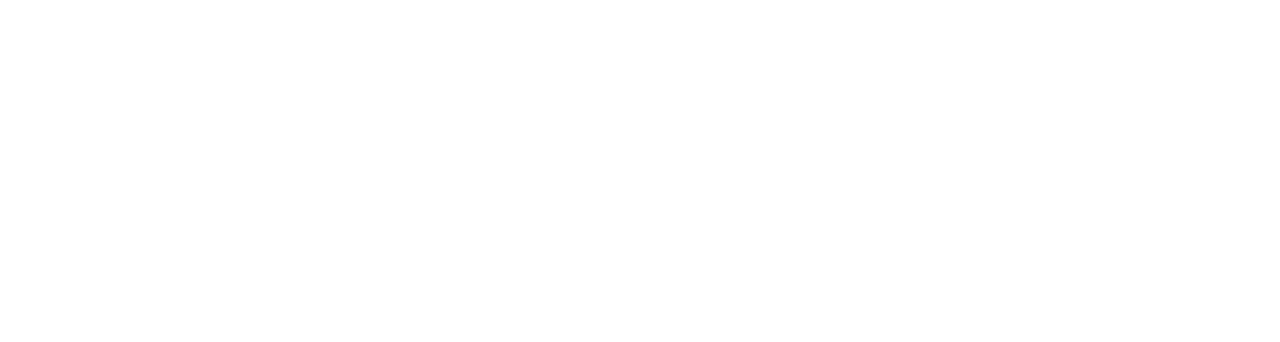
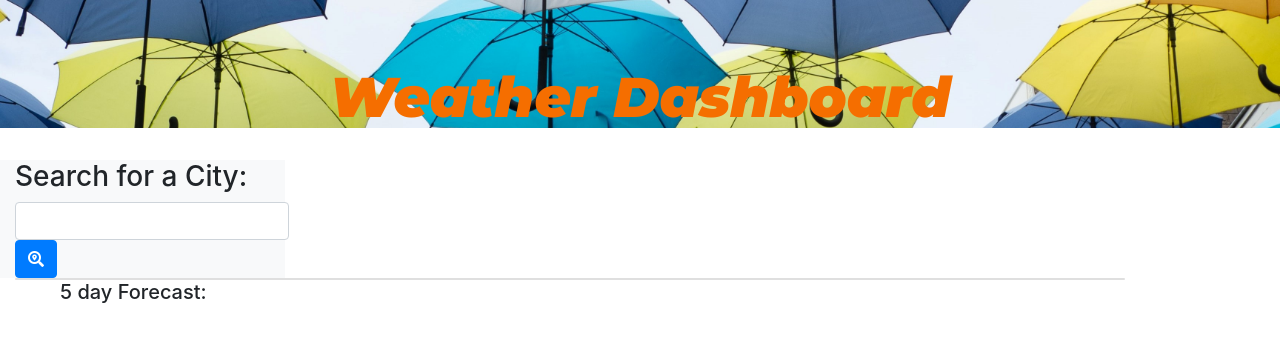
Before and after one commit to kaileesmith/Weather-Dashboard, a plain HTML site: page index.html in a window 1280 px wide. Drawn offline with nearby package versions, Linux system fonts and the light colour scheme.

Commit message:
added html format and beginning of js

```diff
--- a/Assets/script.js
+++ b/Assets/script.js
@@ -0,0 +1,13 @@
+// var searchOption = document.querySelector("#searchBtn");
+
+var apiKey = "b63a4d4a08ab8180b775d0f57ddfe7a5";
+
+
+
+// function to search
+
+$("#searchBtn").on("click", function (){
+    $('#forecast5D').addClass('show')
+
+
+})
--- a/Assets/style.css
+++ b/Assets/style.css
@@ -0,0 +1,19 @@
+.jumbotron {
+    height: 50px;
+    background-image: url(./Images/umbrellabackground.jpg);
+    background-size: cover;
+
+}
+
+.title{
+    text-align: center;
+    font-family: 'Montserrat', sans-serif;
+    color: #F56E00;
+}
+
+#sCity{
+    /* width: 200px;
+    height: 700px;
+    background-color: #8BB0D0; */
+    float: left;
+}
--- a/index.html
+++ b/index.html
@@ -3,18 +3,66 @@
 <head>
     <meta charset="UTF-8">
     <meta name="viewport" content="width=device-width, initial-scale=1.0">
+    <!-- CSS -->
     <link rel="stylesheet" href="./Assets/style.css">
+    <!-- Bootstrap -->
+    <link rel="stylesheet" href="https://cdn.jsdelivr.net/npm/bootstrap@4.5.3/dist/css/bootstrap.min.css"
+    integrity="sha384-TX8t27EcRE3e/ihU7zmQxVncDAy5uIKz4rEkgIXeMed4M0jlfIDPvg6uqKI2xXr2" crossorigin="anonymous">
+    <!-- Google Fonts -->
+    <link href="https://fonts.googleapis.com/css2?family=Montserrat:ital,wght@1,900&display=swap" rel="stylesheet">
+    <!-- Font Awesome -->
+    <link rel="stylesheet" href="https://use.fontawesome.com/releases/v5.8.1/css/all.css" integrity="sha384-50oBUHEmvpQ+1lW4y57PTFmhCaXp0ML5d60M1M7uH2+nqUivzIebhndOJK28anvf" crossorigin="anonymous"
+    />
+
+
     <title>Weather Dashboard</title>
 </head>
 <body>
+    <!-- Header -->
+    <header class="jumbotron jumbotron-fluid">
+        <div class="container">
+            <h1 class="display-4 title">Weather Dashboard</h1>
+    </header>
+
+    <section class="container" id="sCity">
+        <!-- City search -->
+        <div class="row">
+            <div class="col-md-3 bg-light">
+                    <h3>Search for a City:</h3>
+                <form class="form-inline">
+                        <div class="form-group">
+                            <input type="search" class="form-control">
+                        </div>
+                        <button type="submit" class="btn btn-primary"><i class="fas fa-search-location"></i></button>
+                </form>
+            </div>
+        </div>
+
+        <!-- card to store searched cities -->
+        <div class="card">
+            <ul class="list-group">
+            </ul>
+        </div>
+        <!-- Current City -->
+        <div class="col-md-9">
+            <div id="currentCity">
+
+            </div>
+
+<!-- 5 day forcast -->
+    <article class="container">
+        <div class="col-md-12">
+            <h5 id="forecast5D" id="hide">5 day Forecast:</h5>
+
+            <div class="row" id="forecast">
+
+            </div>
+        </div>
+    </article>
+</section>
 
 
-
-
-
-
-
-
+    <script src="https://code.jquery.com/jquery-3.5.1.slim.min.js" integrity="sha384-DfXdz2htPH0lsSSs5nCTpuj/zy4C+OGpamoFVy38MVBnE+IbbVYUew+OrCXaRkfj" crossorigin="anonymous"></script>
     <script src="./Assets/script.js"></script>
 </body>
 </html>
```
Also changed, not shown: Assets/Images/umbrellabackground.jpg (added), 1 other file.
